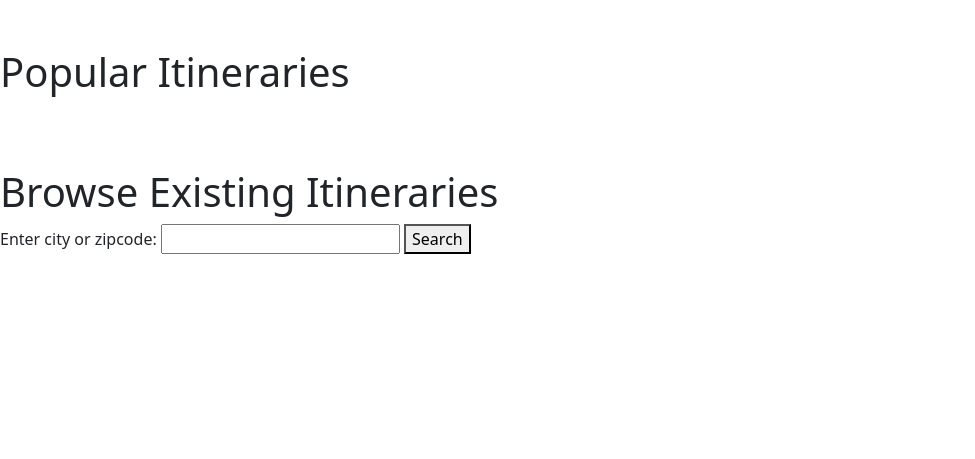
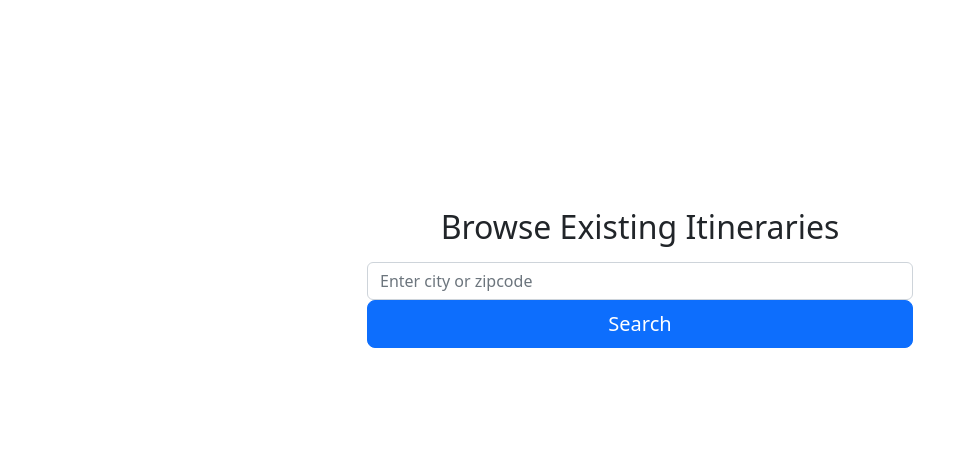
Before and after one commit to mpquinta/itinerary-creator, a Flask app: page /browse_itineraries in a window 1280 px wide. Shown: the top 459 px of the page, without its empty margins (0-975 px from the left). Run offline with Flask 2, Linux system fonts and the light colour scheme; data that the repository does not hold is empty.

Commit message:
Layout for browse itineraries complete

```diff
--- a/static/browse_itineraries.js
+++ b/static/browse_itineraries.js
@@ -8,10 +8,10 @@ const createActiveCarouselItemAndAddToContainer = (id, title, author, likes) =>
     cardElement.innerHTML = `
         <img src="https://placeimg.com/1080/500/animals" class="d-block w-100" alt="...">
         <div class="carousel-caption d-none d-md-block">
-            <h5>${title}</h5>
+            <h1>${title}</h1>
             <p>${author} | Total likes: ${likes}</p>
             <form action="/itineraries/${title}_${id}">
-                <button type="button" class="btn btn-primary">View</button>
+                <button type="submit" class="btn btn-primary" value="Got to itinerary page">View</button>
             </form>
         </div>
     `;
@@ -24,11 +24,28 @@ const createCardAndAddToContainer = (id, title, author, likes) => {
     cardElement.innerHTML = `
         <img src="https://placeimg.com/1080/500/animals" class="d-block w-100" alt="...">
         <div class="carousel-caption d-none d-md-block">
-            <h5>${title}</h5>
+            <h1>${title}</h1>
             <p>${author} | Total likes: ${likes}</p>
             <form action="/itineraries/${title}_${id}">
-                <button type="button" class="btn btn-primary">View</button>
+                <button type="submit" class="btn btn-primary" value="Got to itinerary page">View</button>
             </form>
+        </div>
+    `;
+    return cardElement
+};
+
+const createSearchResultsContainer = (id, title, author, likes) => {
+    const cardElement = document.createElement("div");
+    cardElement.setAttribute("class", "col-lg-4");
+    cardElement.innerHTML = `
+        <div class="card">
+            <div class="card-body">
+                <h2 class="fw-normal">${title}</h2>
+                <p>${author} | ${likes} likes</p>
+                <p>
+                    <a class="btn btn-secondary" href="/itineraries/${title}_${id}">View details</a>
+                </p>
+            </div>
         </div>
     `;
     return cardElement
@@ -42,17 +59,16 @@ fetch('/popular_itineraries')
         // call back function - update webpage with top five itineraries
         popularItinerariesContainer = document.querySelector("#popular-itineraries");
         popularItinerariesContainer.innerHTML = "";
-        popularItinerariesContainer.append(popularItineraries);
 
         for (itinerary in popularItineraries) {
-            if (itinerary === 0) {
+            if (itinerary === "0") {
                 cardElement = createActiveCarouselItemAndAddToContainer (
                     popularItineraries[itinerary].itinerary_id,
                     popularItineraries[itinerary].name,
                     popularItineraries[itinerary].username,
                     popularItineraries[itinerary].likes
                 )
-                popularItinerariesContainer.append("first one");
+                popularItinerariesContainer.append(cardElement);
             } else {
                 cardElement = createCardAndAddToContainer(
                     popularItineraries[itinerary].itinerary_id,
@@ -60,7 +76,7 @@ fetch('/popular_itineraries')
                     popularItineraries[itinerary].username,
                     popularItineraries[itinerary].likes
                 )
-                popularItinerariesContainer.append(itinerary);
+                popularItinerariesContainer.append(cardElement);
             }
         }
     });
@@ -87,7 +103,7 @@ function displayResults(evt) {
 
             // loop over data - display itinerary title, author, likes, associated cities, and zipcode
             for (const itinerary in data) {
-                cardElement = createCardAndAddToContainer(
+                cardElement = createSearchResultsContainer (
                     data[itinerary].itinerary_id,
                     data[itinerary].name,
                     data[itinerary].username,
--- a/templates/base.html
+++ b/templates/base.html
@@ -24,9 +24,9 @@
     </head>
     <body>
         {% if session.get("logged_in_user") %}
-        <nav class="navbar navbar-expand-lg bg-light">
+        <nav class="navbar navbar-expand-lg fixed-top bg-light">
             <div class="container-fluid">
-              <a class="navbar-brand" href="#">Itinerary Creator</a>
+              <a class="navbar-brand" href="/">Itinerary Creator</a>
               <button class="navbar-toggler" type="button" data-bs-toggle="collapse" data-bs-target="#navbarNavAltMarkup" aria-controls="navbarNavAltMarkup" aria-expanded="false" aria-label="Toggle navigation">
                 <span class="navbar-toggler-icon"></span>
               </button>
--- a/templates/browse_itineraries.html
+++ b/templates/browse_itineraries.html
@@ -7,40 +7,10 @@
 {% endblock %}
 
 {% block body %}
-    <h1>Popular Itineraries</h1>
+    <div id="carouselExampleCaptions" class="carousel slide" data-bs-ride="carousel">
 
-    <div id="carouselExampleCaptions" class="carousel slide" data-bs-ride="carousel">
-        <div class="carousel-indicators">
-            <!-- loop to create as many itineraries -->
-            <button type="button" data-bs-target="#carouselExampleCaptions" data-bs-slide-to="0" class="active" aria-current="true" aria-label="Slide 1"></button>
-            <button type="button" data-bs-target="#carouselExampleCaptions" data-bs-slide-to="1" aria-label="Slide 2"></button>
-            <button type="button" data-bs-target="#carouselExampleCaptions" data-bs-slide-to="2" aria-label="Slide 3"></button>
-        </div>
         <div class="carousel-inner" id="popular-itineraries">
-            <!-- <div class="carousel-item active">
-                <img src="https://placeimg.com/1080/500/animals" class="d-block w-100" alt="...">
-                <div class="carousel-caption d-none d-md-block">
-                    <h5>First slide label</h5>
-                    <p>Some representative placeholder content for the first slide.</p>
-                </div>
-            </div> -->
-
-            <!-- loop to create rest of popular itineraries -->
-            <!-- <div class="carousel-item">
-                <img src="https://placeimg.com/1080/500/animals" class="d-block w-100" alt="...">
-                <div class="carousel-caption d-none d-md-block">
-                    <h5>Second slide label</h5>
-                    <p>Some representative placeholder content for the second slide.</p>
-                </div>
-            </div>
-            <div class="carousel-item">
-                <img src="https://placeimg.com/1080/500/animals" class="d-block w-100" alt="...">
-                <div class="carousel-caption d-none d-md-block">
-                    <h5>Third slide label</h5>
-                    <p>Some representative placeholder content for the third slide.</p>
-                </div>
-            </div> -->
-            <!-- end loop -->
+            <!-- add popular itineraries in carousel -->
         </div>
 
         <button class="carousel-control-prev" type="button" data-bs-target="#carouselExampleCaptions" data-bs-slide="prev">
@@ -52,20 +22,50 @@
             <span class="visually-hidden">Next</span>
         </button>
     </div>
-<!--
-    <div id="popular-itineraries"></div> -->
 
-    <h1>Browse Existing Itineraries</h1>
+    <!-- search bar -->
+    <section class="py-5 text-center container">
+        <div class="row py-lg-5">
+            <div class="col-lg-6 col-md-8 mx-auto">
+                <h2 class="fw-light">Browse Existing Itineraries</h2>
+                <p>
+                    <form>
+                        <div class="col-auto">
+                            <input type="text" class="form-control" name="search-location" id="search-location" placeholder="Enter city or zipcode">
+                        </div>
+                        <div class="col-auto">
+                            <button type="submit" id="search" class="w-100 btn btn-lg btn-primary">Search</button>
+                        </div>
+                    </form>
+                </p>
+            </div>
+        </div>
+    </section>
 
-    <form>
+
+    <!-- <form>
         <label for="search-bar">Enter city or zipcode:</label>
         <input type="text" name="search-location" id="search-location">
         <button type="submit" id="search">Search</button>
-    </form>
+    </form> -->
 
     <div id="top-rated"></div>
 
-    <div id="search-results"></div>
+    <div class="container marketing">
+        <div class="row" id="search-results">
+            <!-- start loop here -->
+            <!-- <div class="col-lg-4">
+                <img src="...">
+                <h2 class="fw-normal">Heading</h2>
+                <p>"Some representative placeholder..."</p>
+                <p>
+                    <a class="btn btn-secondary" href="#">View details</a>
+                </p>
+            </div> -->
+            <!-- end loop here -->
+
+        </div>
+    </div>
 
     <script src="/static/browse_itineraries.js"></script>
 {% endblock %}
```
Also changed, not shown: crud.py (line endings or trailing spaces).
